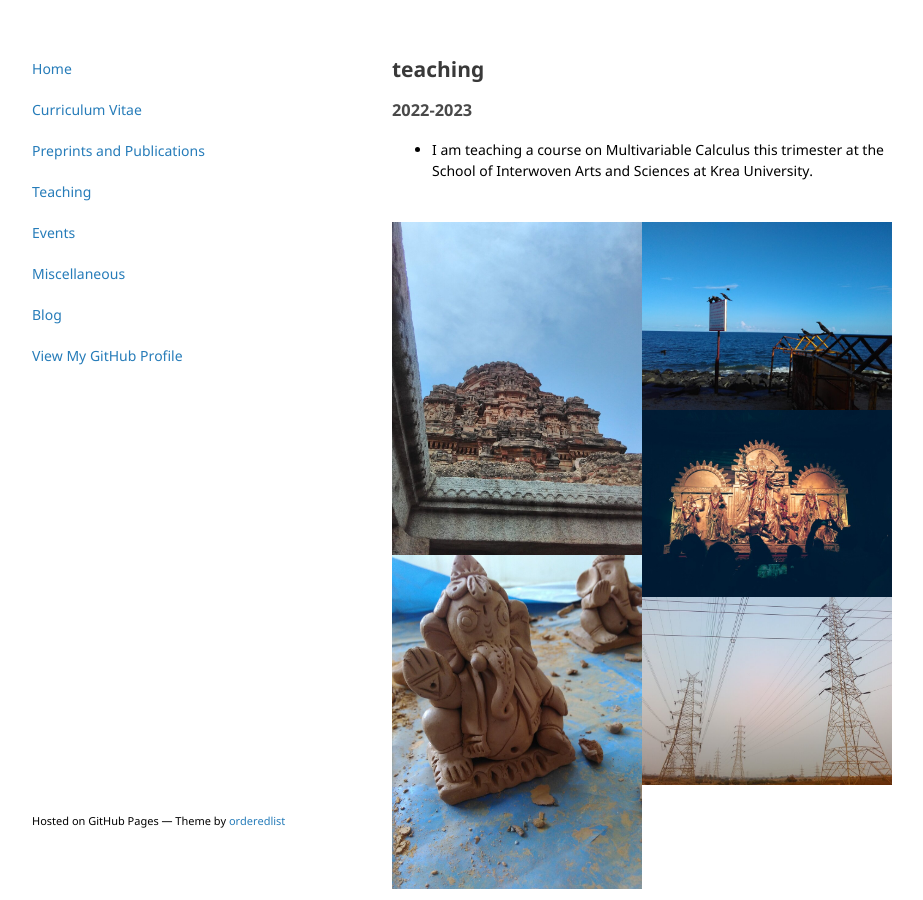
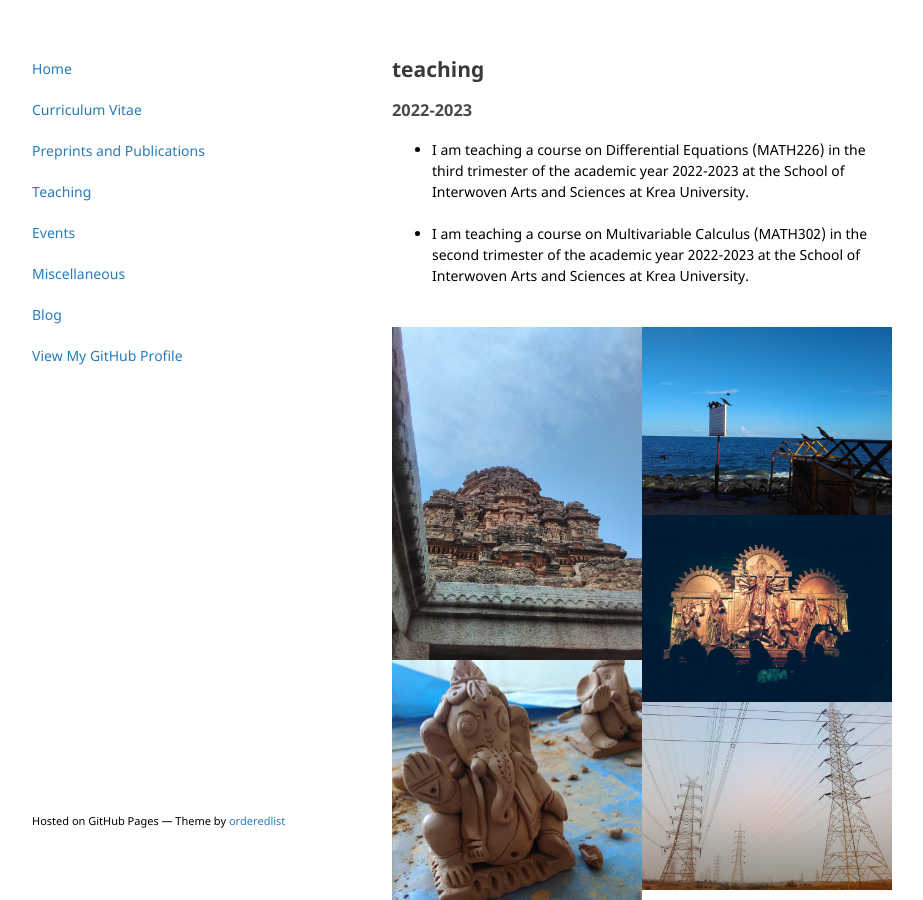
Before and after one commit to vivektewary/vivektewary.github.io, a Jekyll site: the page built from teaching.html, in a window 1280 px wide and 900 px high. Shown: the whole window, without its empty margins (178-1101 px from the left). Built offline with Jekyll 4.4.1, drawn with Linux system fonts in a browser that asks for light colours.

Commit message:
Update teaching.html

```diff
--- a/teaching.html
+++ b/teaching.html
@@ -8,7 +8,9 @@ title: Home
 
 <p>
 <ul>
-<li>I am teaching a course on Multivariable Calculus this trimester at the School of Interwoven Arts and Sciences at Krea University.</li>
+<li>I am teaching a course on Differential Equations (MATH226) in the third trimester of the academic year 2022-2023 at the School of Interwoven Arts and Sciences at Krea University.</li>
+<br>
+<li>I am teaching a course on Multivariable Calculus (MATH302) in the second trimester of the academic year 2022-2023 at the School of Interwoven Arts and Sciences at Krea University.</li>
 </ul>
 </p>
 
```
